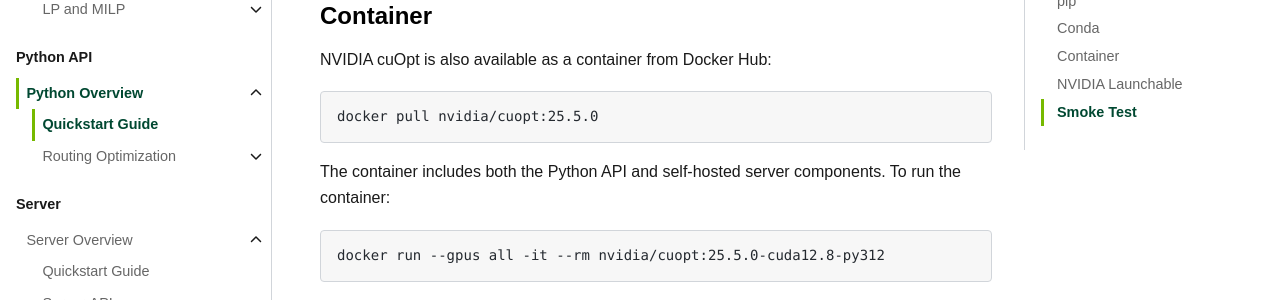
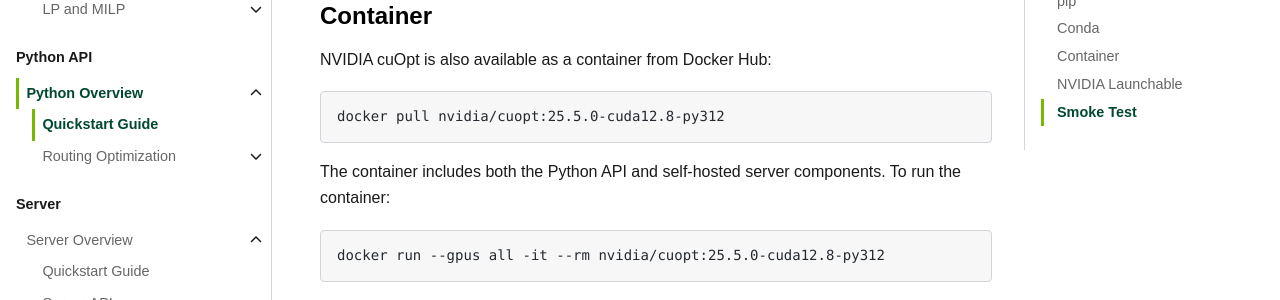
Before and after one commit to nguidotti/cuopt, a Sphinx documentation site: the page built from docs/cuopt/source/cuopt-python/quick-start.rst, in a window 1280 px wide and 900 px high, scrolled down 655 px. Shown: the part 152-452 px from the top of the window. Built offline with Sphinx 7.4.7, drawn with Linux system fonts in a browser that asks for light colours; some web fonts are replaced; the version number could not be read and is left out.

Commit message:
Fix documentation for missing links and typos (#48)
* fix typo

* fix license metadata

```diff
--- a/docs/cuopt/source/cuopt-python/quick-start.rst
+++ b/docs/cuopt/source/cuopt-python/quick-start.rst
@@ -37,7 +37,7 @@
 
 .. code-block:: bash
 
-    docker pull nvidia/cuopt:25.5.0
+    docker pull nvidia/cuopt:25.5.0-cuda12.8-py312
 
 The container includes both the Python API and self-hosted server components. To run the container:
 
```
Also changed, not shown: 1 other file.
